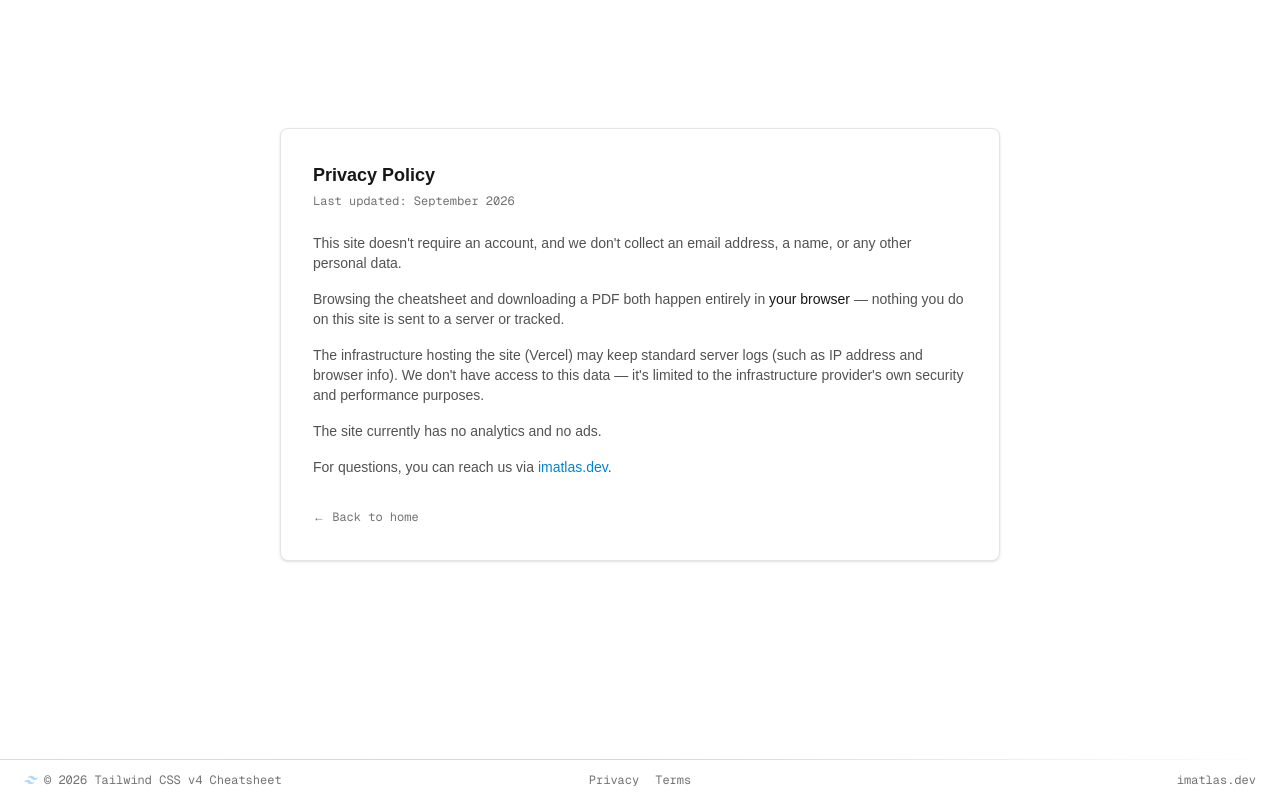
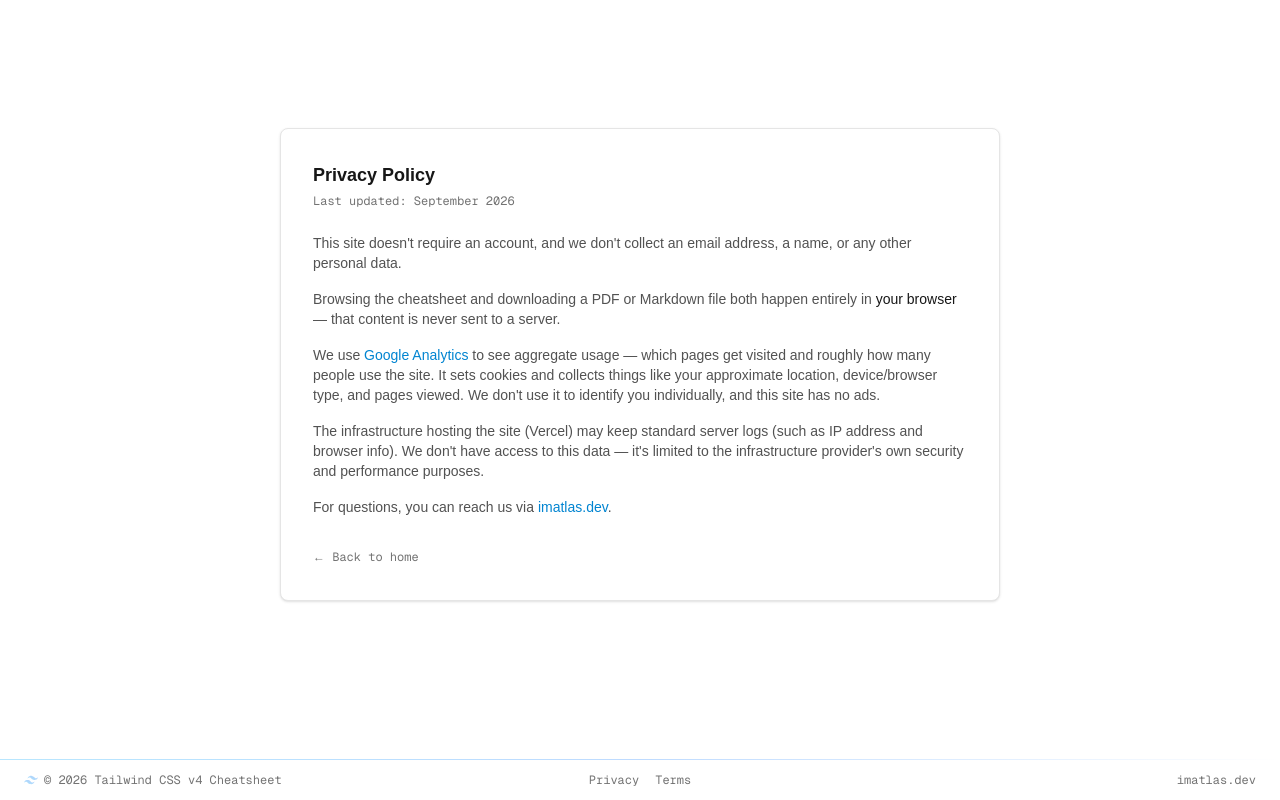
Before and after one commit to atlllas/TailwindCSS-Cheatsheet, a Next.js app: page /privacy in a window 1280 px wide. Built offline with nearby package versions, Linux system fonts and the light colour scheme.

Commit message:
Disclose Google Analytics in the privacy policy
The page previously stated "no analytics" and "nothing is tracked" —
no longer accurate now that GA4 is installed. Now discloses what it
collects and links to Google's privacy policy.

```diff
--- a/src/app/privacy/page.tsx
+++ b/src/app/privacy/page.tsx
@@ -3,7 +3,7 @@ import Link from "next/link";
 
 export const metadata: Metadata = {
   title: "Privacy Policy",
-  description: "How the Tailwind CSS v4 Cheatsheet handles data — in short: it doesn't collect any.",
+  description: "How the Tailwind CSS v4 Cheatsheet handles data, including analytics.",
   alternates: { canonical: "/privacy" },
 };
 
@@ -26,12 +26,28 @@ export default function PrivacyPage() {
                 collect an email address, a name, or any other personal data.
               </p>
               <p>
-                Browsing the cheatsheet and downloading a PDF both happen
-                entirely in{" "}
+                Browsing the cheatsheet and downloading a PDF or Markdown
+                file both happen entirely in{" "}
                 <span className="text-neutral-900 dark:text-neutral-100">
                   your browser
                 </span>{" "}
-                — nothing you do on this site is sent to a server or tracked.
+                — that content is never sent to a server.
+              </p>
+              <p>
+                We use{" "}
+                <a
+                  href="https://policies.google.com/privacy"
+                  target="_blank"
+                  rel="noopener"
+                  className="text-sky-600 hover:underline dark:text-sky-400"
+                >
+                  Google Analytics
+                </a>{" "}
+                to see aggregate usage — which pages get visited and roughly
+                how many people use the site. It sets cookies and collects
+                things like your approximate location, device/browser type,
+                and pages viewed. We don&apos;t use it to identify you
+                individually, and this site has no ads.
               </p>
               <p>
                 The infrastructure hosting the site (Vercel) may keep standard
@@ -40,7 +56,6 @@ export default function PrivacyPage() {
                 the infrastructure provider&apos;s own security and
                 performance purposes.
               </p>
-              <p>The site currently has no analytics and no ads.</p>
               <p>
                 For questions, you can reach us via{" "}
                 <a
```
